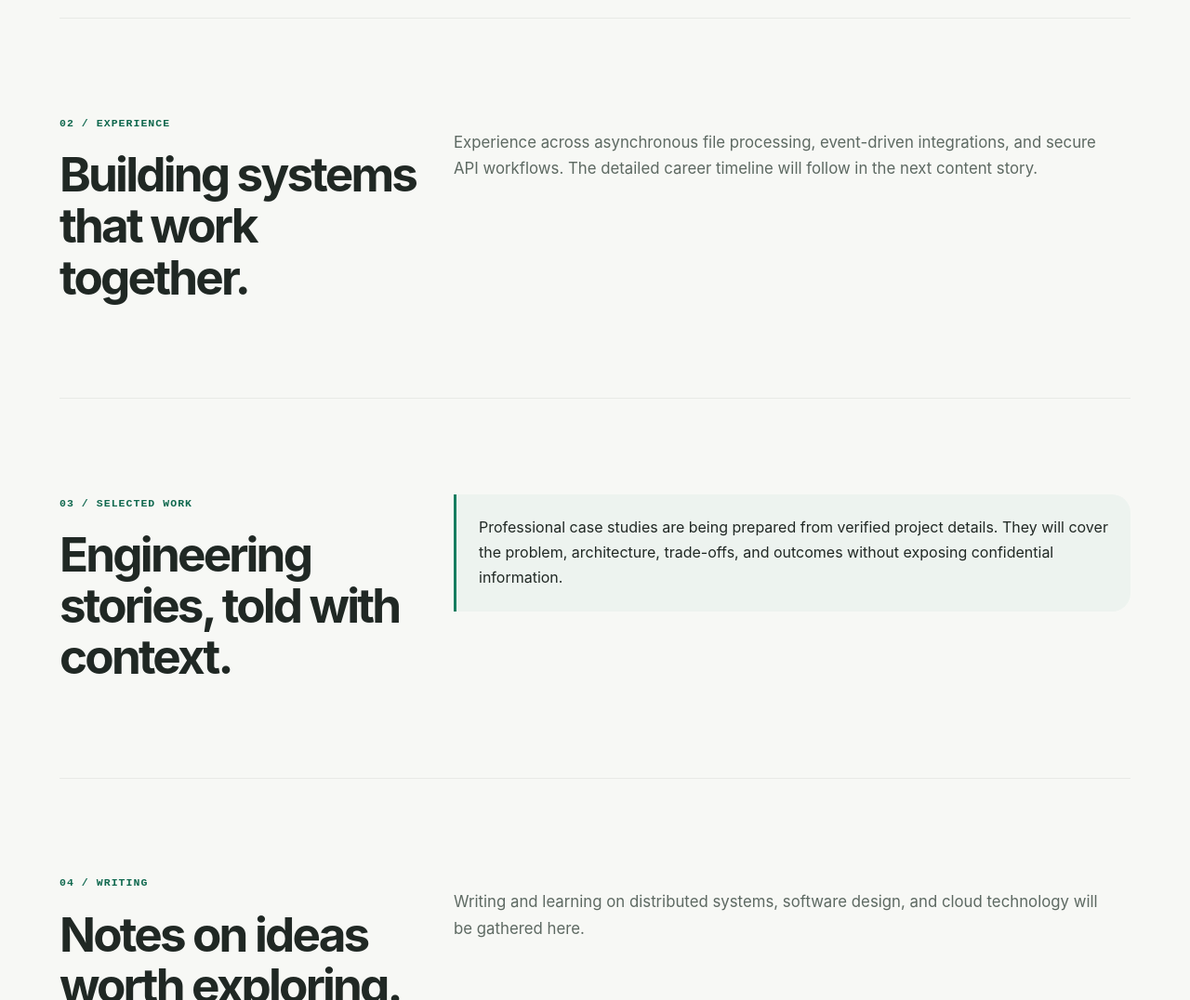
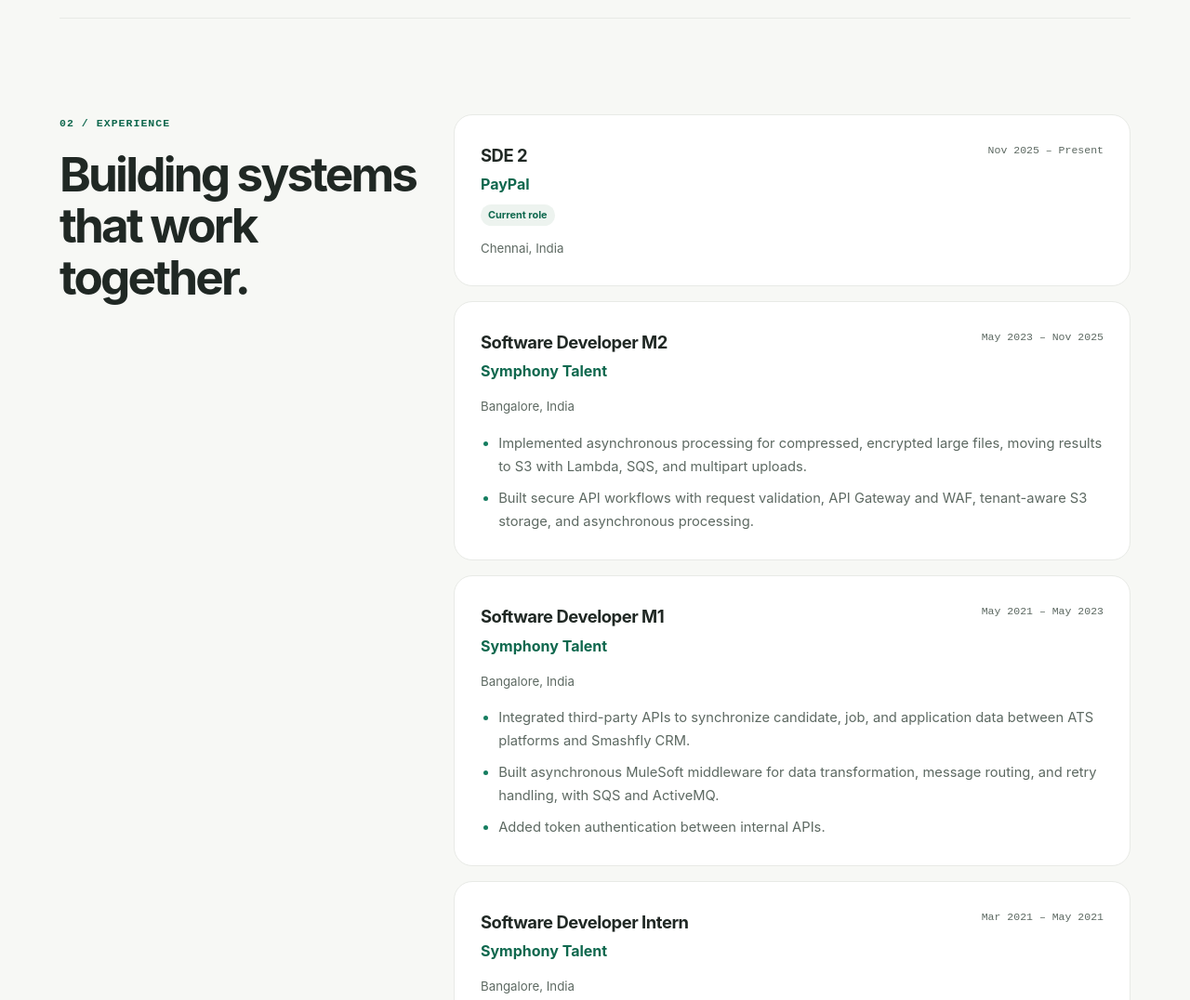
Before and after one commit to Pariram140/parirams-portfolio, an Astro site: page / in a window 1280 px wide. Shown: the part 1300-2376 px from the top of the page at 93% size. Built offline with nearby package versions, Linux system fonts and the light colour scheme; Astro itself is replaced by a stand-in of ours.

Commit message:
feat: show verified career timeline on homepage

```diff
--- a/src/pages/index.astro
+++ b/src/pages/index.astro
@@ -1,6 +1,7 @@
 ---
 import SiteHeader from '../components/SiteHeader.astro';
 import BaseLayout from '../layouts/BaseLayout.astro';
+import { experience } from '../data/experience';
 
 const focusAreas = ['Cloud systems', 'API design', 'Event-driven integration'];
 ---
@@ -57,11 +58,25 @@ const focusAreas = ['Cloud systems', 'API design', 'Event-driven integration'];
           <p class="section-kicker">02 / Experience</p>
           <h2 id="experience-title">Building systems that work together.</h2>
         </div>
-        <div>
-          <p class="section-copy">
-            Experience across asynchronous file processing, event-driven integrations, and secure
-            API workflows. The detailed career timeline will follow in the next content story.
-          </p>
+        <div class="experience-list">
+          {experience.map((item) => (
+            <article class="experience-card">
+              <div class="experience-card-header">
+                <div>
+                  <h3>{item.role}</h3>
+                  <p class="experience-company">{item.company}</p>
+                  {item.current && <span class="current-role">Current role</span>}
+                </div>
+                <p class="experience-period">{item.period}</p>
+              </div>
+              <p class="experience-location">{item.location}</p>
+              {item.highlights.length > 0 && (
+                <ul class="experience-highlights">
+                  {item.highlights.map((highlight) => <li>{highlight}</li>)}
+                </ul>
+              )}
+            </article>
+          ))}
         </div>
       </section>
 
```
